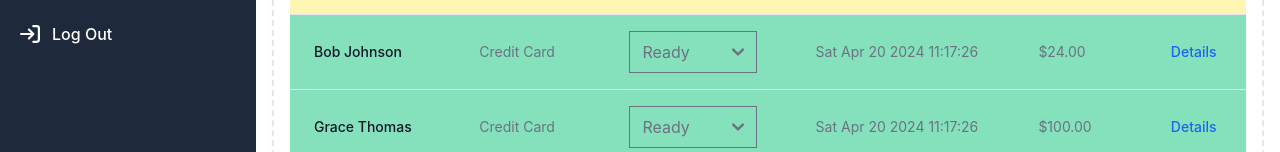
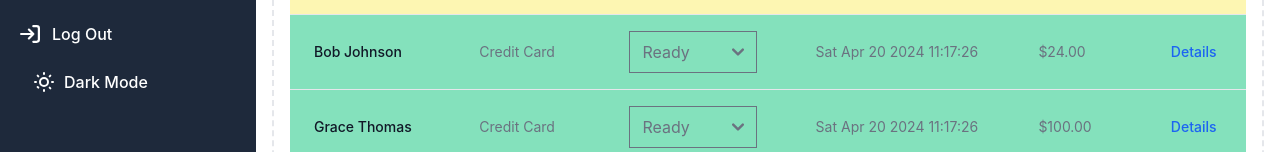
Before and after one commit to Nosver/CafeManagement, a Vue app in the folder frontend/: page /orders in a window 1280 px wide. Shown: the part 338-490 px from the top of the page. Built offline with nearby package versions, Linux system fonts and the light colour scheme.

Commit message:
darkmode & password popup

```diff
--- a/frontend/src/components/partials/PasswordPopup.jsx
+++ b/frontend/src/components/partials/PasswordPopup.jsx
@@ -23,6 +23,8 @@ export const PasswordPopup = ({ closePopup }) => {
 
 
     return (
+
+        <div class="w-full max-w-sm bg-white border border-gray-200 rounded-lg shadow dark:bg-gray-800 dark:border-gray-700">
 
             <div id="crud-modal" tabindex="-1" aria-hidden="true" class="overflow-y-auto overflow-x-hidden fixed top-0 right-0 left-0 bottom-0 z-50 flex justify-center items-center bg-gray-800/50">
                 <div class="relative p-4 w-full max-w-md max-h-full">
@@ -169,5 +171,7 @@ export const PasswordPopup = ({ closePopup }) => {
                     </div>
                 </div>
             </div>
+
+        </div>
     )
 }
--- a/frontend/src/components/personel/Siderbar_1.jsx
+++ b/frontend/src/components/personel/Siderbar_1.jsx
@@ -1,4 +1,4 @@
-import React from 'react'
+import React, { useState } from 'react'
 import { useNavigate, useLocation } from 'react-router-dom';
 import SidebarItem from './SidebarItem'; // adjust the path according to your file structure
 import { Spacer } from "@nextui-org/spacer";
@@ -35,6 +35,17 @@ export const Siderbar_1 = () => {
 
     const navigate = useNavigate();
     const location = useLocation();
+
+    const [darkMode, setDarkMode] = useState(false);
+
+    const toggleDarkMode = () => {
+        setDarkMode(!darkMode);
+        if (!darkMode) {
+            document.documentElement.classList.add('dark');
+        } else {
+            document.documentElement.classList.remove('dark');
+        }
+    }
 
 
     return (
@@ -108,6 +119,24 @@ export const Siderbar_1 = () => {
                             <span class="flex-1 ms-3 whitespace-nowrap text-white">Log Out</span>
                         </SidebarItem>
 
+                      <button onClick={toggleDarkMode} class="flex items-center p-2 mt-2 ms-3 text-white rounded-lg hover:bg-gray-100 focus:outline-none focus:ring-2 focus:ring-gray-200 dark:text-gray-400 dark:hover:bg-gray-700 dark:focus:ring-gray-600">
+    {darkMode ?
+        <>
+            <svg xmlns="http://www.w3.org/2000/svg" fill="none" viewBox="0 0 24 24" stroke="currentColor" class="h-6 w-6 mr-2">
+                <path strokeLinecap="round" strokeLinejoin="round" strokeWidth={2} d="M12 3v1m0 16v1m9-9h-1M4 12H3m15.364 6.364l-.707-.707M6.343 6.343l-.707-.707m12.728 0l-.707.707M6.343 17.657l-.707-.707M16 12a4 4 0 11-8 0 4 4 0 018 0z" />
+            </svg>
+            Light Mode
+        </>
+        :
+        <>
+            <svg xmlns="http://www.w3.org/2000/svg" fill="none" viewBox="0 0 24 24" stroke="currentColor" class="h-6 w-6 mr-2">
+                <path strokeLinecap="round" strokeLinejoin="round" strokeWidth={2} d="M12 3v1m0 16v1m9-9h-1M4 12H3m15.364 6.364l-.707-.707M6.343 6.343l-.707-.707m12.728 0l-.707.707M6.343 17.657l-.707-.707M16 12a4 4 0 11-8 0 4 4 0 018 0z" />
+            </svg>
+            Dark Mode
+        </>
+    }
+</button>
+
                     </ul>
                 </div>
 
--- a/frontend/tailwind.config.js
+++ b/frontend/tailwind.config.js
@@ -1,5 +1,6 @@
 /** @type {import('tailwindcss').Config} */
 export default {
+  darkMode: 'class',
   content: [
     "./index.html",
     "./src/**/*.{js,ts,jsx,tsx}",
@@ -28,5 +29,5 @@ export default {
   },
   plugins: [
     require('flowbite/plugin')
-  ],
+  ]
 }
```
Also changed, not shown: frontend/src/pages/Personel/Dashboard.jsx (+4 -4 lines). Lines whose indentation alone changed are shown as unchanged.
